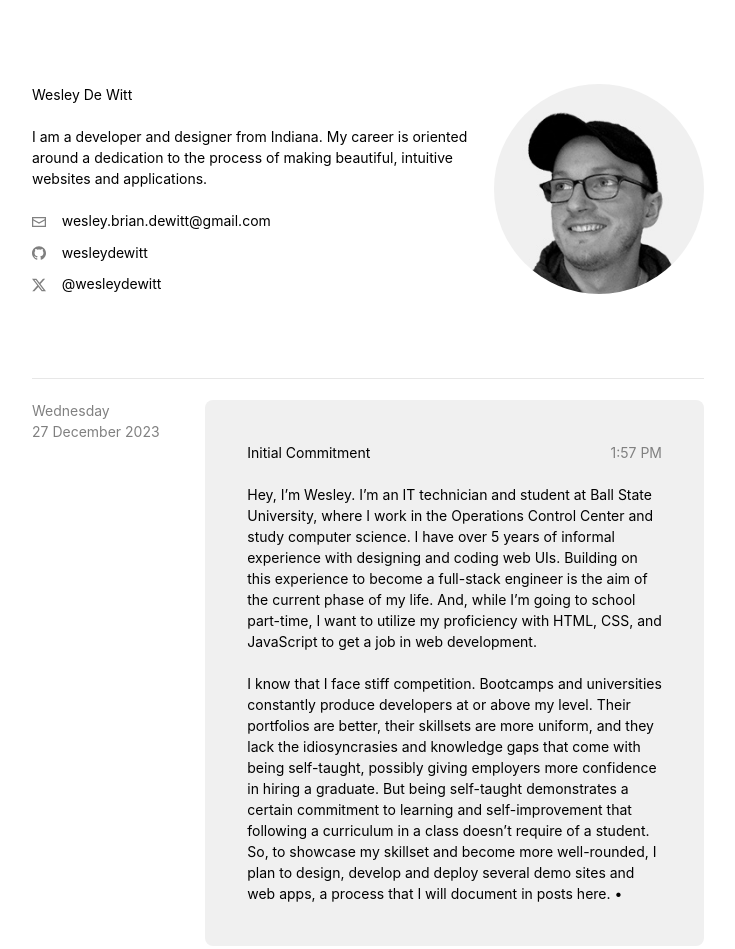
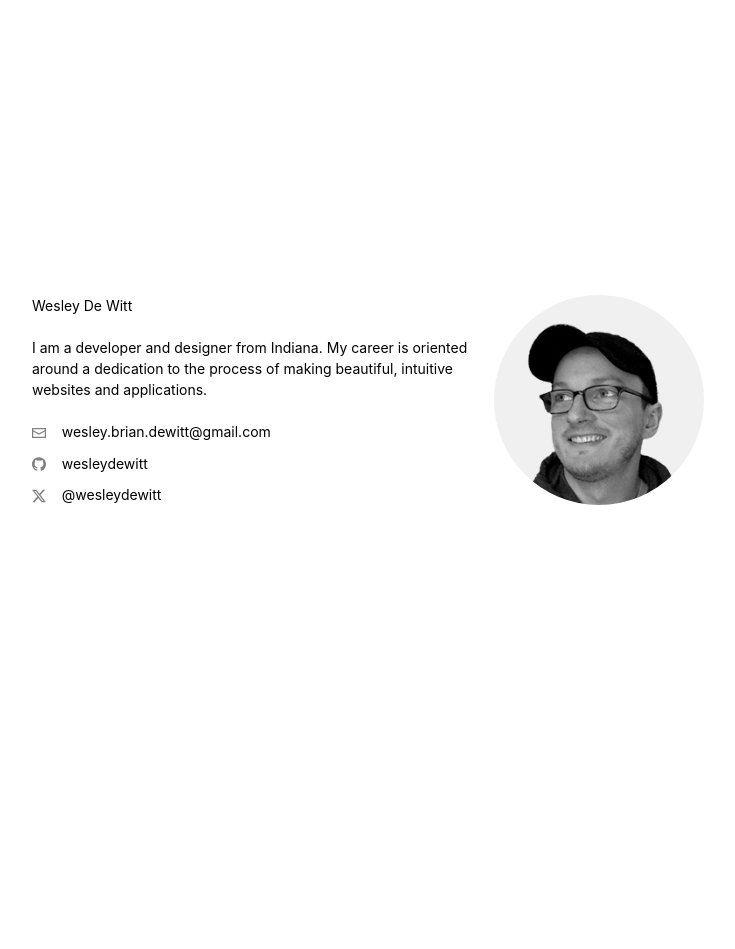
Before and after one commit to wesleydewitt/wesleydewitt.github.io, a plain HTML site: page _site/index.html in a window 1280 px wide. Shown: the whole page, without its empty margins (272-1007 px from the left). After the commit the page ends 800 px from the top, so only its background shows below. Drawn offline with Linux system fonts and the light colour scheme.

Commit message:
Deleted post

```diff
--- a/_site/index.html
+++ b/_site/index.html
@@ -61,45 +61,6 @@
             </header>
 
 
-                <div class="timeline">
-
-
-
-
-
-
-                            <div class="day">
-                                <h2 class="day-label">Wednesday<br>27 December 2023</h2>
-                                <div class="posts">
-
-
-
-
-                                    <article class="article">
-                                        <div class="article-head">
-
-
-                                                <h3 class="article-title">Initial Commitment</h3>
-
-
-                                            <div class="date">1:57 PM</div>
-                                        </div>
-
-                                        <div class="article-body">
-                                            <p>Hey, I’m Wesley. I’m an IT technician and student at Ball State University, where I work in the Operations Control Center and study computer science. I have over 5 years of informal experience with designing and coding web UIs. Building on this experience to become a full-stack engineer is the aim of the current phase of my life. And, while I’m going to school part-time, I want to utilize my proficiency with HTML, CSS, and JavaScript to get a job in web development.</p>
-
-<p>I know that I face stiff competition. Bootcamps and universities constantly produce developers at or above my level. Their portfolios are better, their skillsets are more uniform, and they lack the idiosyncrasies and knowledge gaps that come with being self-taught, possibly giving employers more confidence in hiring a graduate. But being self-taught demonstrates a certain commitment to learning and self-improvement that following a curriculum in a class doesn’t require of a student. So, to showcase my skillset and become more well-rounded, I plan to design, develop and deploy several demo sites and web apps, a process that I will document in posts here.</p>
-
-                                        </div>
-                                    </article>
-
-
-                                </div>
-                            </div>
-
-
-                </div>
-
         </div>
     </body>
 </html>
--- a/css/styles.scss
+++ b/css/styles.scss
@@ -112,6 +112,10 @@ svg {
 }
 
 .page {
+    display: flex;
+    flex-direction: column;
+    height: 100vh;
+    justify-content: center;
     margin: auto;
     max-width: $page-width+8*$base-unit;
     padding: 0 4*$base-unit;
```
Also changed, not shown: _posts/2023-12-27-initial-commitment.md (deleted, +0 -8 lines), _site/2023/12/27/initial-commitment.html (deleted, +0 -3 lines), _site/css/styles.css, 1 other file.
